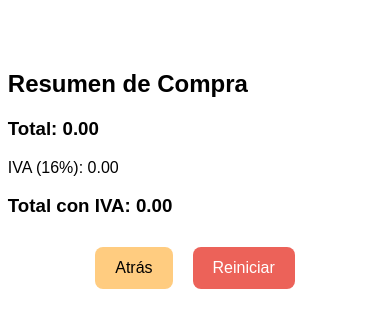
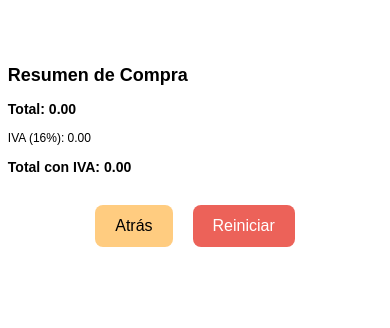
Before and after one commit to Marshgend/TestCS, a plain HTML site: page index.html in a window 390 px wide. Both pictures are taken after a click on the button "Continuar". Drawn offline with Linux system fonts and the light colour scheme.

Commit message:
Update index.html

```diff
--- a/index.html
+++ b/index.html
@@ -136,7 +136,7 @@
             }
 
             #resumen-compra {
-                font-size: 16px; /* Tamaño de fuente ajustado para el resumen en pantallas pequeñas */
+                font-size: 12px; /* Tamaño de fuente ajustado para el resumen en pantallas pequeñas */
             }
 
             .servicio h3, .servicio p, button {
```
